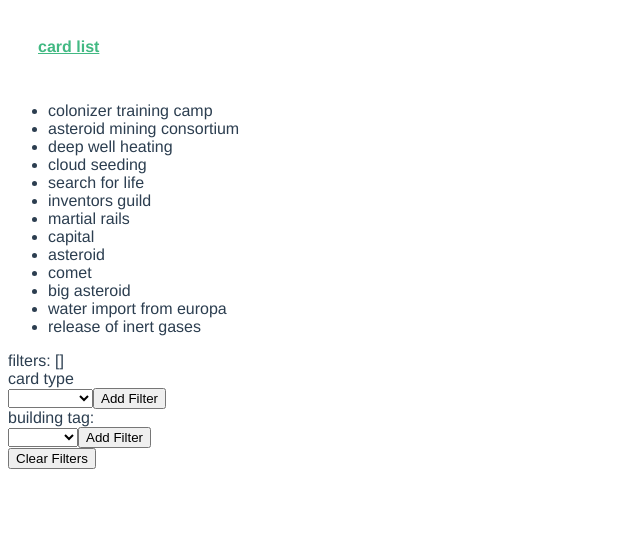
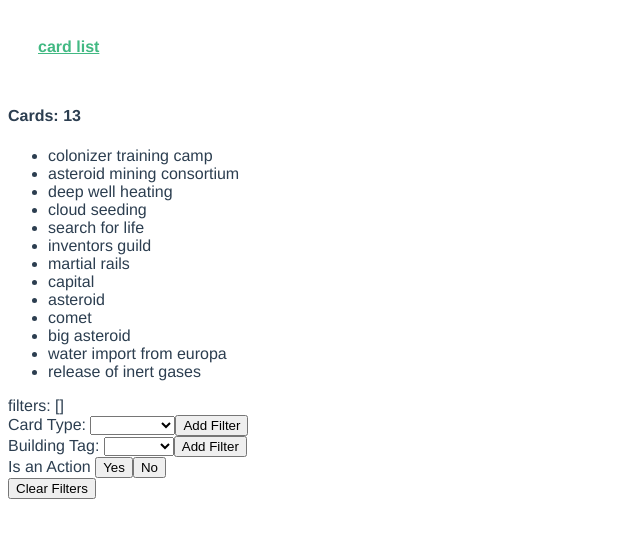
Before and after one commit to ryanechternacht/game-wiki, a Vue app: page / in a window 1280 px wide. Shown: the top 538 px of the page, without its empty margins (0-640 px from the left). Built offline with nearby package versions, Linux system fonts and the light colour scheme; what vue-lodash would draw is missing.

Commit message:
Add existence true/false filter.
Also refactor description into the categories filter

```diff
--- a/src/components/CategoryFilter.vue
+++ b/src/components/CategoryFilter.vue
@@ -1,5 +1,6 @@
 <template>
   <div>
+    {{description}}:
     <select v-model="selected">
       <option v-for="v in values" :key="v">{{v}}</option>
     </select>
@@ -10,7 +11,7 @@
 <script>
 export default {
   name: "category-filter",
-  props: ["category", "values"],
+  props: ["category", "values", "description"],
   data() {
     return {
       selected: null
--- /dev/null
+++ b/src/components/ExistenceFilter.vue
@@ -0,0 +1,27 @@
+<template>
+  <div>
+    {{description}}
+    <button @click="addHasFilter(true)">Yes</button>
+    <button @click="addDoesntHaveFilter(false)">No</button>
+  </div>
+</template>
+
+<script>
+export default {
+  name: "category-filter",
+  props: ["description", "type"],
+  data() {
+    return {
+      selected: null
+    };
+  },
+  methods: {
+    addHasFilter(value) {
+      this.$emit("add-filter", { has: { tag: this.type } });
+    },
+    addDoesntHaveFilter(value) {
+      this.$emit("add-filter", { doesntHave: { tag: this.type } });
+    }
+  }
+};
+</script>
--- a/src/views/CardList.vue
+++ b/src/views/CardList.vue
@@ -1,17 +1,23 @@
 <template>
   <div>
+    <h4>Cards: {{filteredCards.length}}</h4>
     <ul>
       <li v-for="c in filteredCards" :key="c.id">{{c.name}}</li>
     </ul>
     <div>filters: {{filters}}</div>
-    <div>
-      card type
-      <category-filter category="type" :values="cardTypes" @add-filter="addFilter" />
-    </div>
-    <div>
-      building tag:
-      <category-filter category="building tag" :values="buildingTags" @add-filter="addFilter" />
-    </div>
+    <category-filter
+      description="Card Type"
+      category="type"
+      :values="cardTypes"
+      @add-filter="addFilter"
+    />
+    <category-filter
+      description="Building Tag"
+      category="building tag"
+      :values="buildingTags"
+      @add-filter="addFilter"
+    />
+    <existence-filter description="Is an Action" type="action" @add-filter="addFilter" />
     <button @click="this.clearFilters">Clear Filters</button>
   </div>
 </template>
@@ -19,11 +25,13 @@
 <script>
 import { mapState } from "vuex";
 import CategoryFilter from "@/components/CategoryFilter";
+import ExistenceFilter from "@/components/ExistenceFilter";
 
 export default {
   name: "card-list",
   components: {
-    CategoryFilter
+    CategoryFilter,
+    ExistenceFilter
   },
   data() {
     return {
@@ -72,8 +80,13 @@ export default {
     buildFilterFunc(filter) {
       if (filter.category) {
         return this.buildCategoryTagFilter(filter);
+      } else if (filter.has) {
+        return this.buildExistsFilter(filter);
+      } else if (filter.doesntHave) {
+        return this.buildDoesntExistFilter(filter);
       } else {
         console.log("unknown filter");
+        return () => true;
       }
     },
     buildCategoryTagFilter(filter) {
@@ -82,6 +95,12 @@ export default {
           c.tags,
           t => t.name == filter.category.tag && t.value == filter.category.value
         );
+    },
+    buildExistsFilter(filter) {
+      return c => this._.some(c.tags, t => t.name == filter.has.tag && t.value);
+    },
+    buildDoesntExistFilter(filter) {
+      return c => this._.every(c.tags, t => t.name != filter.doesntHave.tag);
     }
   }
 };
```
